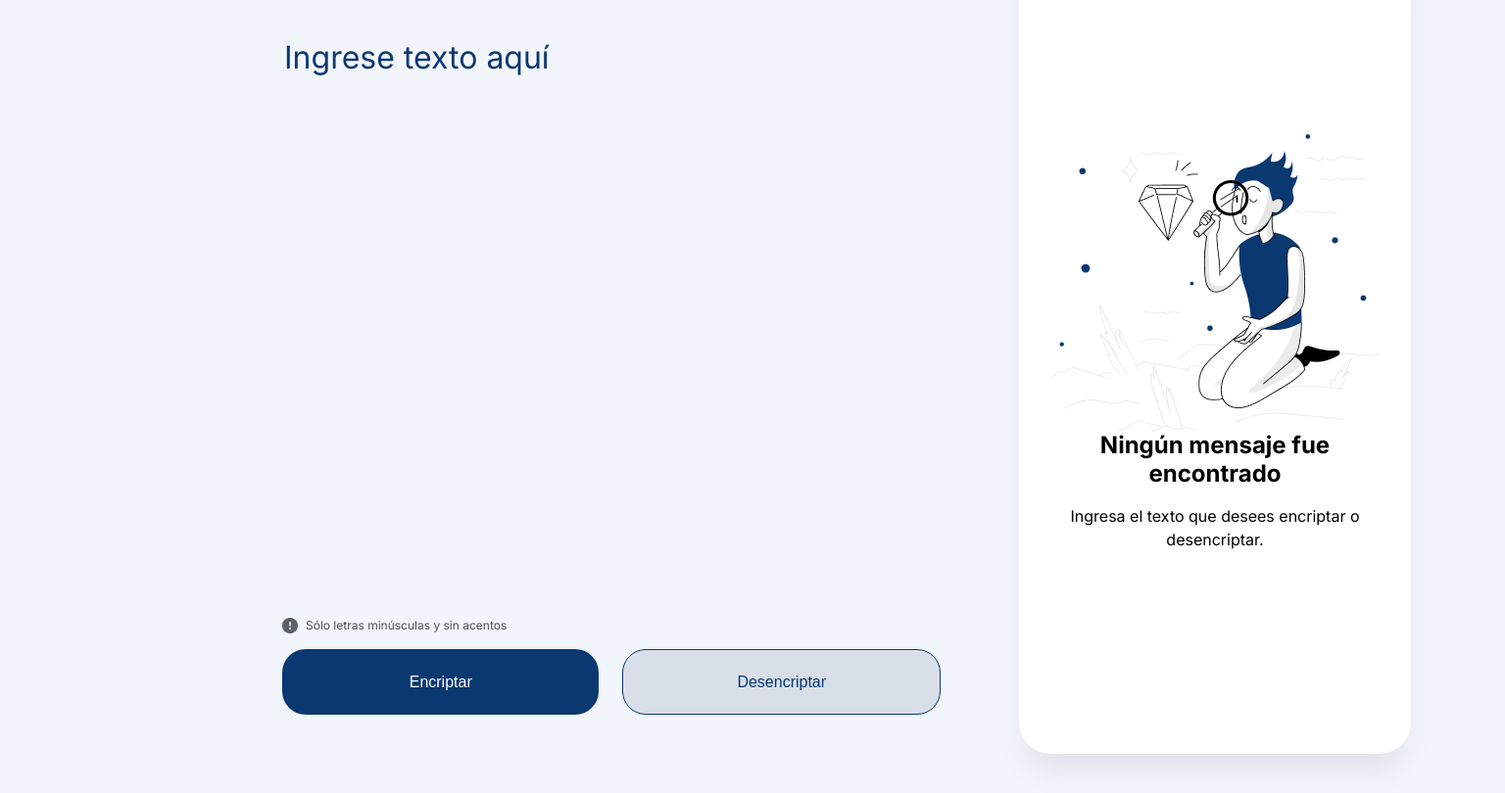
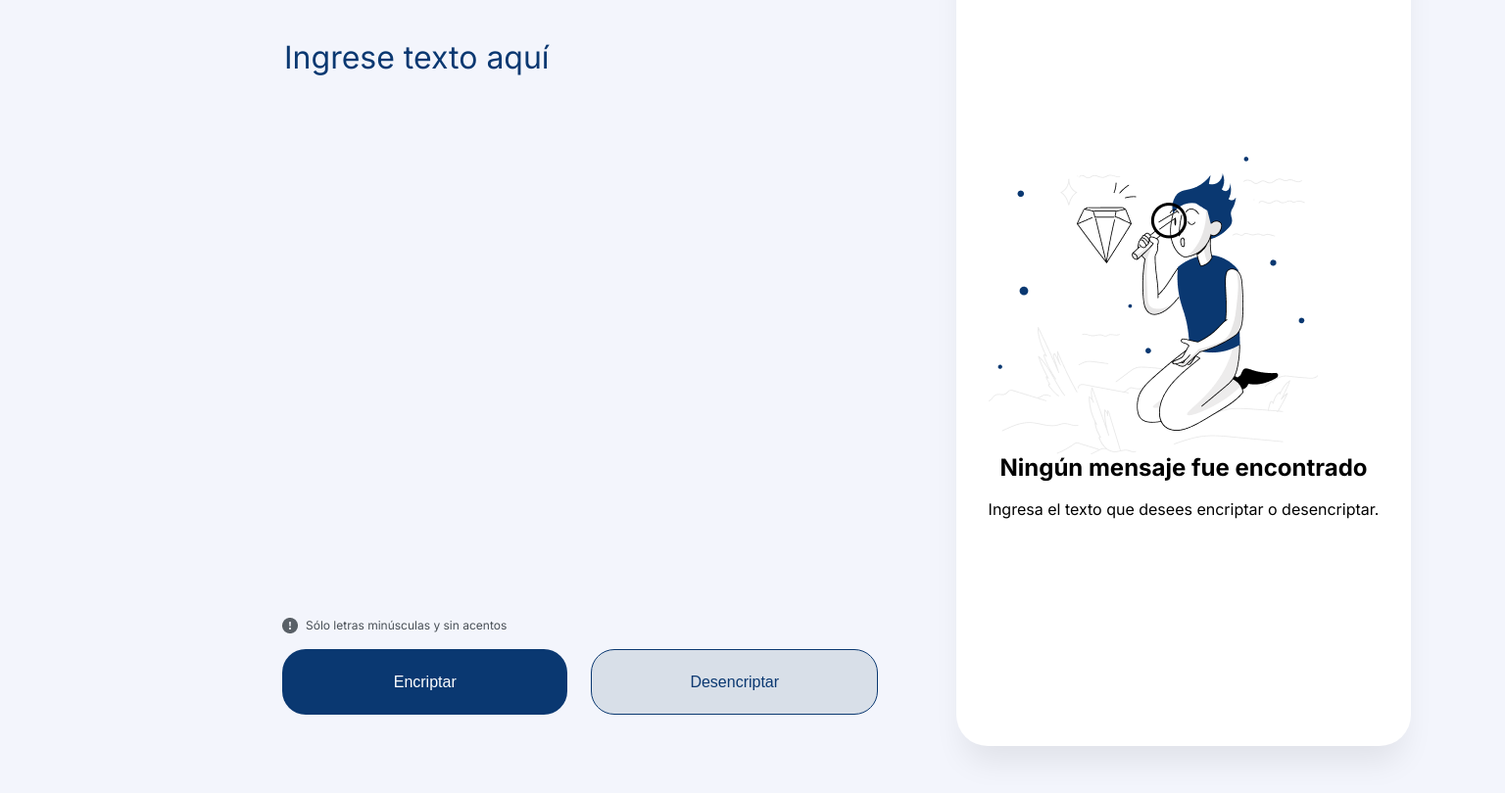
Before and after one commit to migmm/alura_challenge-desafio_1-logica, a plain HTML site: page index.html in a window 1536 px wide. Shown: the part 110-920 px from the top of the page at 98% size. Drawn offline with Linux system fonts and the light colour scheme.

Commit message:
FIX: Se corrigió desalineación horizontal de botón Copiar respecto a Encriptar y desencriptar

```diff
--- a/css/style.css
+++ b/css/style.css
@@ -7,6 +7,7 @@
     --dark-blue-300: #0a3871;
     --dark-blue-400: #092e5c;
     --gray-400: #495057;
+    --gray-300: #c7d1da;
     --gray-200: #d8dfe8;
     --shadow: rgba(0, 0, 0, 0.08);
     font-family: Inter, sans-serif;
@@ -267,6 +268,7 @@ main {
 
     main {
         max-width: 1920px;
+        max-height: 944px;
         padding-left: 240px;
         display: flex;
         flex-direction: row;
@@ -283,12 +285,19 @@ main {
     }
 
     .contenedor-salida {
+        min-width: 400px;
         width: 400px;
         max-height: 944px;
         display: flex;
         flex-direction: column;
         align-items: center;
         justify-content: center;
+        margin-bottom: 0px;
+    }
+
+    #texto-out {
+        flex-grow: 1;
+        height: 100%;
     }
 
     #munieco {
@@ -297,6 +306,7 @@ main {
 
     .contenedor-botones {
         flex-direction: row;
+        margin-bottom: 32px;
     }
 
     #btn-desencriptar {
```
